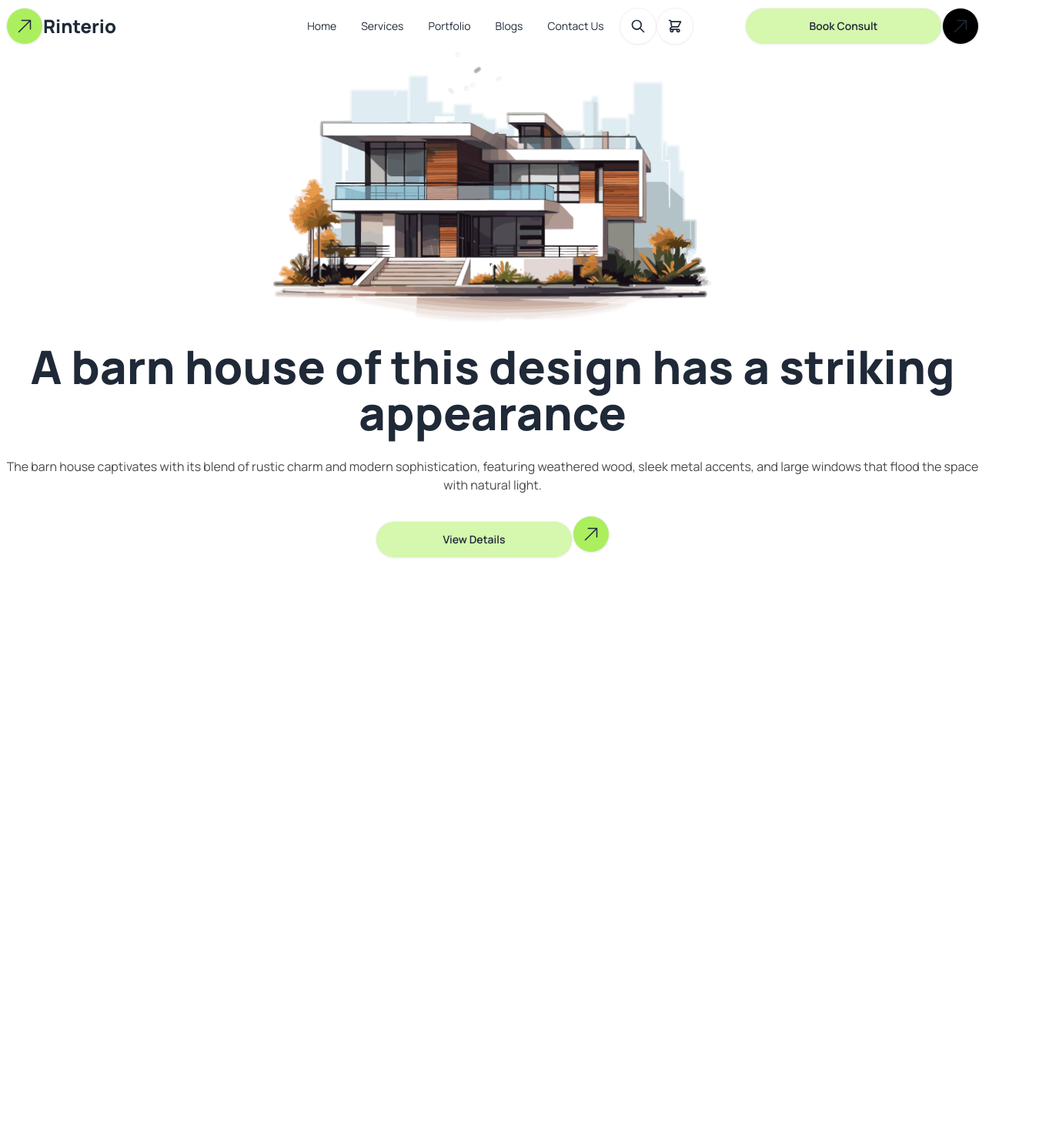
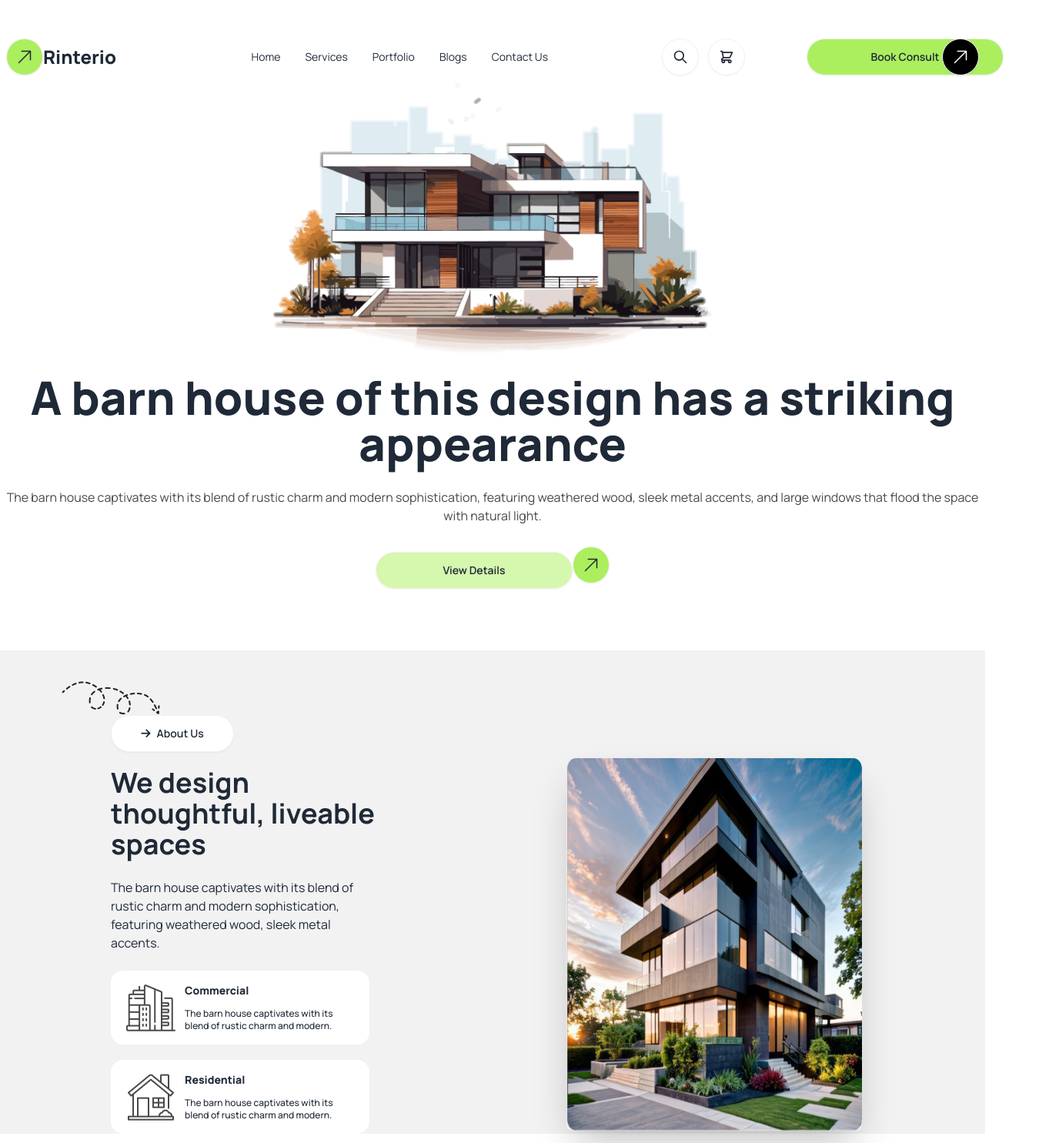
Before and after one commit to KeyaRaniMondal/A-barn-house-website, a plain HTML site: page index.html in a window 1280 px wide. Shown: the whole page at 77% size, 1350 px wide, since content can reach past the window. Before the commit the page ends 800 px from the top, so only its background shows below. Drawn offline with nearby package versions, Linux system fonts and the light colour scheme.

Commit message:
completed we design thoughtful livebbale space

```diff
--- a/index.html
+++ b/index.html
@@ -1,5 +1,5 @@
 <!DOCTYPE html>
-<html lang="en">
+<html lang="en" data-theme="light">
 
 <head>
     <meta charset="UTF-8">
@@ -12,6 +12,9 @@
     <!-- disyUI CDN link -->
     <link href="https://cdn.jsdelivr.net/npm/daisyui@4.12.10/dist/full.min.css" rel="stylesheet" type="text/css" />
     <script src="https://cdn.tailwindcss.com"></script>
+
+    <!-- Font awesome CDN link -->
+    <link rel="stylesheet" href="https://cdnjs.cloudflare.com/ajax/libs/font-awesome/6.6.0/css/all.min.css" integrity="sha512-Kc323vGBEqzTmouAECnVceyQqyqdsSiqLQISBL29aUW4U/M7pSPA/gEUZQqv1cwx4OnYxTxve5UMg5GT6L4JJg==" crossorigin="anonymous" referrerpolicy="no-referrer" />
 
     <!-- Manrope google font -->
     <link rel="preconnect" href="https://fonts.googleapis.com">
@@ -36,27 +39,10 @@
 </style>
 </head>
 <body class="font-manrope">
-    <header class="md:container mx-auto">
+    <header class="mt-10 md:container mx-auto ">
         <nav>
             <div class="navbar bg-base-100">
-                <div class="navbar-start">
-                    <div class="dropdown">
-                        <div tabindex="0" role="button" class="btn btn-ghost lg:hidden">
-                            <svg xmlns="http://www.w3.org/2000/svg" class="h-5 w-5" fill="none" viewBox="0 0 24 24"
-                                stroke="currentColor">
-                                <path stroke-linecap="round" stroke-linejoin="round" stroke-width="2"
-                                    d="M4 6h16M4 12h8m-8 6h16" />
-                            </svg>
-                        </div>
-                        <ul tabindex="0"
-                            class="menu menu-sm dropdown-content bg-base-100 rounded-box z-[1] mt-3 w-52 p-2 shadow">
-                            <li><a>Home</a></li>
-                            <li><a>Services</a></li>
-                            <li><a>Portfolio</a></li>
-                            <li><a>Blogs</a></li>
-                            <li><a>Contact Us</a></li>
-                        </ul>
-                    </div>
+                <div class="navbar-start mr-20">
                       <button class="btn btn-circle size-4.5 bg-[#ABEF5F]">
                         <svg xmlns="http://www.w3.org/2000/svg" fill="none" viewBox="0 0 24 24" stroke-width="1.5" stroke="currentColor" class="size-6">
                             <path stroke-linecap="round" stroke-linejoin="round" d="m4.5 19.5 15-15m0 0H8.25m11.25 0v11.25" />
@@ -64,7 +50,7 @@
                       </button>
                     <a class="font-extrabold text-2xl">Rinterio</a>
                 </div>
-                <div class="navbar-center hidden lg:flex">
+                <div class="navbar-center hidden lg:flex mr-32">
                     <ul class="menu menu-horizontal px-1">
                         <li><a>Home</a></li>
                         <li><a>Services</a></li>
@@ -73,7 +59,7 @@
                         <li><a>Contact Us</a></li>
                     </ul>
                 </div>
-                    <button class="btn bg-[#FFFFFF] btn-circle ">
+                    <button class="btn bg-[#FFFFFF] btn-circle mr-3">
                         <svg
                           xmlns="http://www.w3.org/2000/svg"
                           class="h-5 w-5"
@@ -87,7 +73,7 @@
                             d="M21 21l-6-6m2-5a7 7 0 11-14 0 7 7 0 0114 0z" />
                         </svg>
                       </button>
-                      <div tabindex="0" role="button" class="btn bg-[#FFFFFF] btn-circle">
+                      <div tabindex="0" role="button" class="btn bg-[#FFFFFF] btn-circle mr-20">
                         <div class="indicator">
                           <svg
                             xmlns="http://www.w3.org/2000/svg"
@@ -104,20 +90,48 @@
                         </div>
                     </div>
                      <div class="navbar-end">
-                        <button class="btn btn-wide rounded-3xl bg-[#ABEF5F80]">Book Consult
-                            <button class="btn btn-circle size-4.5 bg-black -z-7">
+                        <button class="btn btn-wide rounded-3xl bg-[#ABEF5F]">Book Consult</button>
+                        <button class="btn btn-circle bg-black text-white -ml-20">
                             <svg xmlns="http://www.w3.org/2000/svg" fill="none" viewBox="0 0 24 24" stroke-width="1.5" stroke="currentColor" class="size-6">
                                 <path stroke-linecap="round" stroke-linejoin="round" d="m4.5 19.5 15-15m0 0H8.25m11.25 0v11.25" />
                               </svg>
                     </button>
+                    </div>
+                        <div class="dropdown">
+                            <div tabindex="0" role="button" class="btn btn-ghost lg:hidden">
+                                <svg xmlns="http://www.w3.org/2000/svg" class="h-5 w-5" fill="none" viewBox="0 0 24 24"
+                                    stroke="currentColor">
+                                    <path stroke-linecap="round" stroke-linejoin="round" stroke-width="2"
+                                        d="M4 6h16M4 12h8m-8 6h16" />
+                                </svg>
+                            </div>
+                            <ul tabindex="0"
+                                class="menu menu-sm dropdown-content bg-base-100 rounded-box z-[1] mt-3 w-52 p-2 shadow right-0">
+                                <li><a>Home</a></li>
+                                <li><a>Services</a></li>
+                                <li><a>Portfolio</a></li>
+                                <li><a>Blogs</a></li>
+                                <li><a>Contact Us</a></li>
+                                <li>
+                                    <div class="navbar-end">
+                                        <button class="btn btn-wide rounded-3xl bg-[#ABEF5F80]">Book Consult</button>
+                                        <button class="btn btn-circle size-4.5 bg-black -ml-20">
+                                            <svg xmlns="http://www.w3.org/2000/svg" fill="none" viewBox="0 0 24 24" stroke-width="1.5" stroke="currentColor" class="size-6">
+                                                <path stroke-linecap="round" stroke-linejoin="round" d="m4.5 19.5 15-15m0 0H8.25m11.25 0v11.25" />
+                                              </svg>
                                     </button>
+                                    </div>
+                                </li>
+
+                            </ul>
+                        </div>
                     </div>
                 </div>
             </div>
         </nav>
 
         <!-- Creating Hero Section -->
-       <div class="flex justify-center items-center">
+       <div class="flex justify-center items-center ">
         <img src="./assets/banner.png" alt="barn house image">
        </div>
        <div class="text-center">
@@ -135,7 +149,41 @@
        </div>
     </header>
     <main>
-
+<section class="bg-base-200 w-full mt-20">
+    <!-- Creating thoughtful liveable spaces -->
+    <img src="./assets/Vector.png" alt="image of vector" class="ml-20 pt-10">
+    <div class="flex">
+          <div class="ml-36">
+            <button class="btn w-40 rounded-3xl bg-[#FFFFFF]  mb-5"><i class="fa-solid fa-arrow-right"></i> About Us</button>
+            <h1 class="text-4xl font-bold w-8/12">We design thoughtful, liveable spaces</h1>
+            <p class="py-6 w-3/5">
+                The barn house captivates with its blend of rustic charm and
+                modern sophistication, featuring weathered wood, sleek metal accents.
+            </p>
+            <div class="collapse bg-[#FFFFFF] w-7/12">
+                <input type="radio" name="my-accordion-1" checked="checked" />
+                <div class="-mt-20 ml-5"><img src="./assets/commercial.png" alt=""></div>
+                    <div class="collapse-title text-sm font-extrabold ml-20">Commercial</div>
+                    <div class="collapse-content ml-20 font-medium text-xs -mt-3">
+                      <p>The barn house captivates with its blend of rustic charm and modern.</p>
+                </div>
+              </div>
+            <div class="collapse bg-[#FFFFFF] mt-5 w-7/12">
+                <div class="-mt-20 ml-5"><img src="./assets/residential.png" alt=""></div>
+                <input type="radio" name="my-accordion-2" checked="checked" />
+                <div class="collapse-title text-sm font-extrabold ml-20">Residential</div>
+                <div class="collapse-content font-medium ml-20 text-xs -mt-3">
+                  <p>The barn house captivates with its blend of rustic charm and modern.</p>
+                </div>
+              </div>
+          </div>
+          <div class="hero-content flex-col lg:flex-row-reverse mr-36 mt-10 -mb-3">
+            <img
+              src="./assets/Rectangle.png"
+              class="max-w-sm rounded-lg shadow-2xl w-96 h-full">
+          </div>
+      </div>
+</section>
     </main>
     <footer>
 
```
Lines whose indentation alone changed are shown as unchanged.
